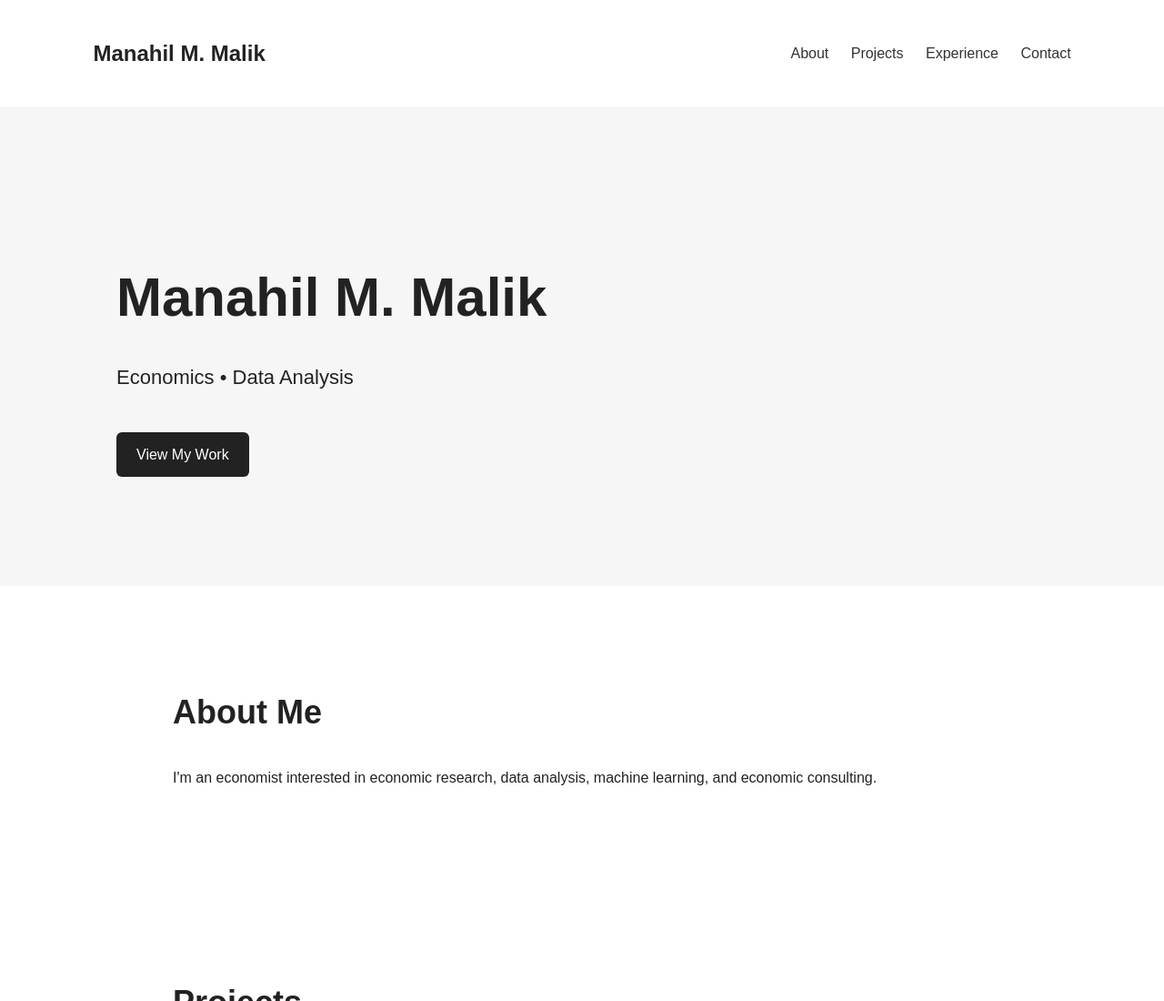
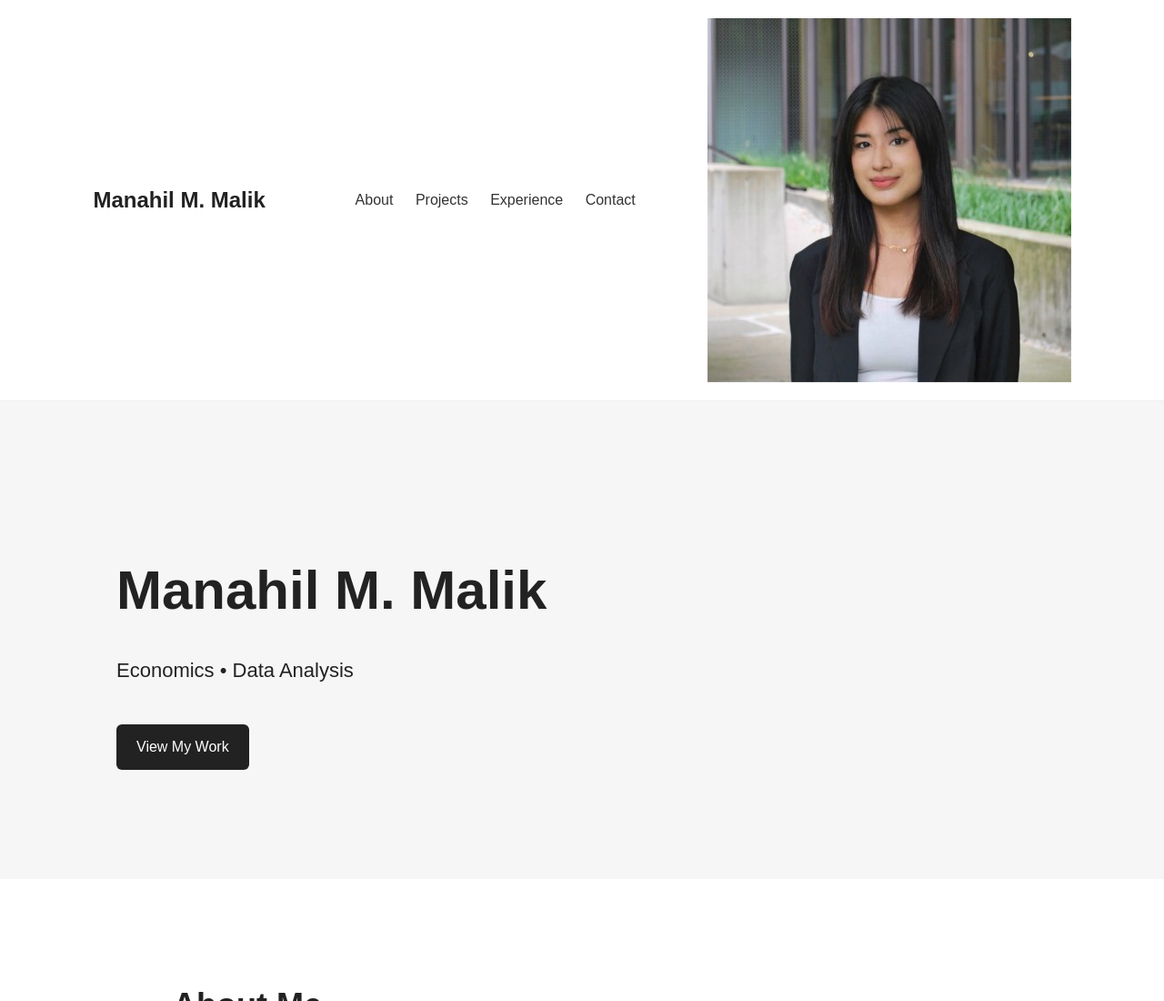
Before and after one commit to manahilmmalik/manahilmmalik.github.io, a plain HTML site: page index.html in a window 1280 px wide. Shown: the top 1100 px of the page at 91% size. Drawn offline with Linux system fonts and the light colour scheme.

Commit message:
more changes, profile pic etc.

```diff
--- a/index.html
+++ b/index.html
@@ -21,6 +21,9 @@
             <a href="#experience">Experience</a>
             <a href="#contact">Contact</a>
         </div>
+
+        <img src="profile.jpg" alt="Manahil Malik" class="profile-photo">
+
     </nav>
 
     <header>
```
